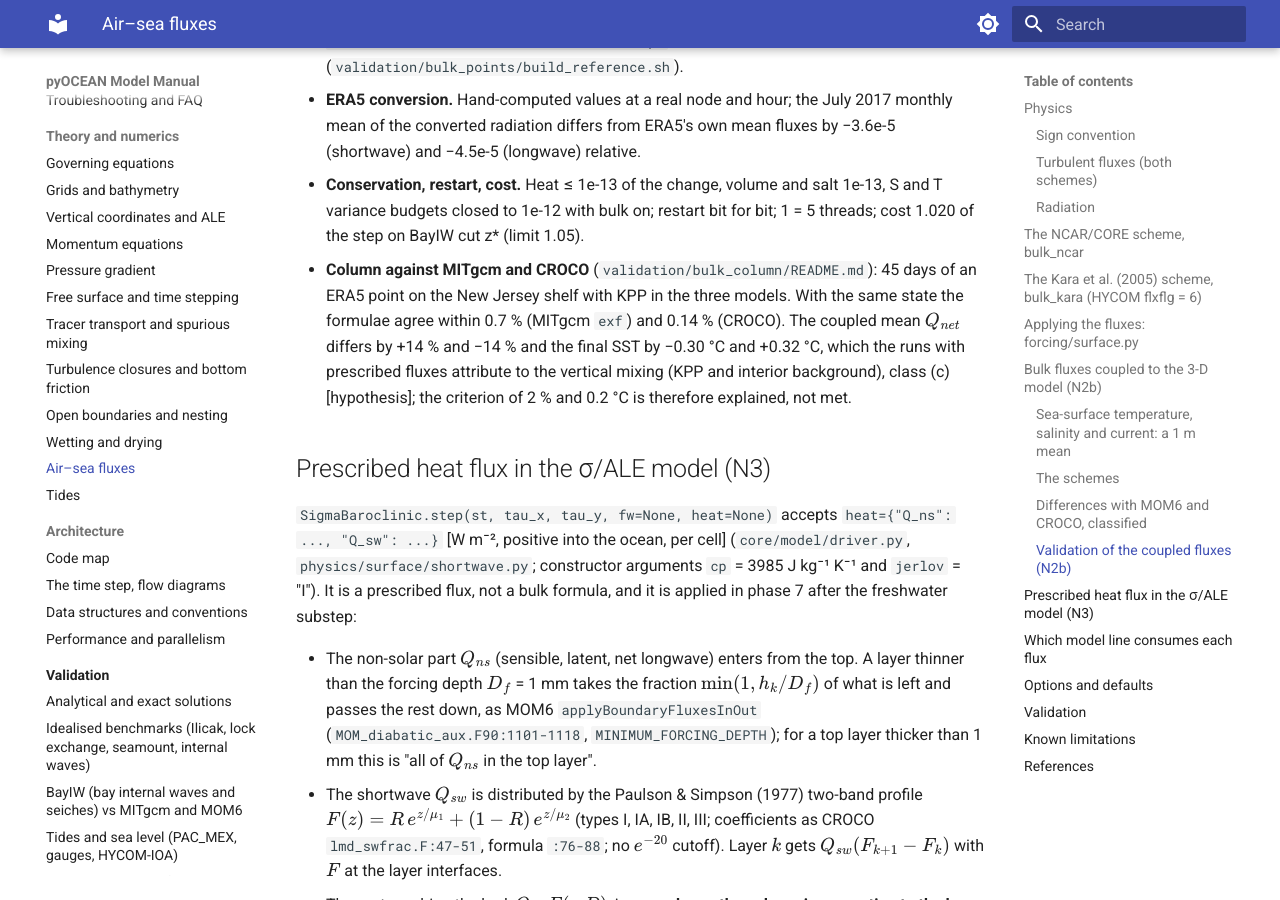
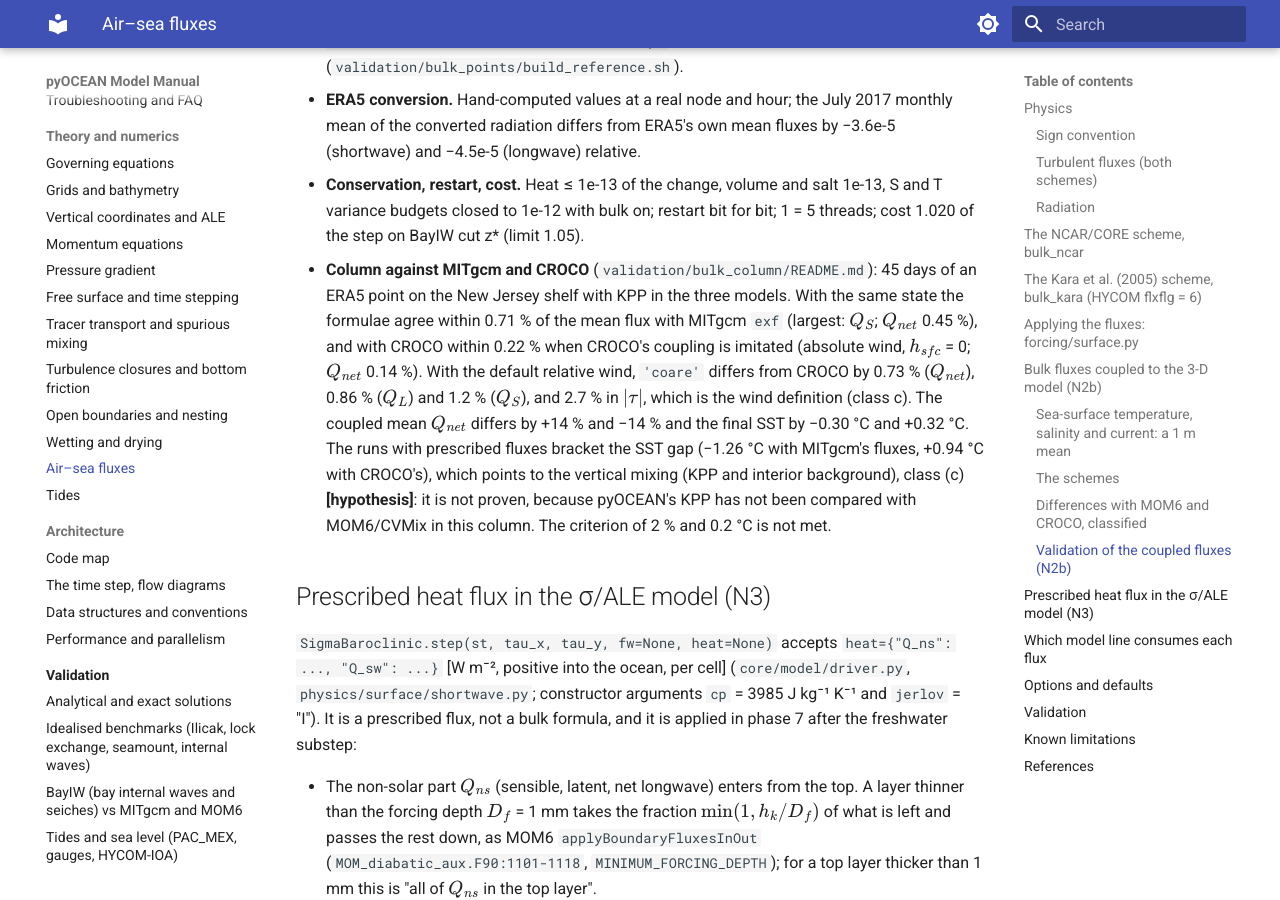
Before and after one commit to Estebanovich/pyOCEAN, an MkDocs documentation site: the page built from docs/manual/theory/air-sea-fluxes.md, in a window 1280 px wide and 900 px high, scrolled down 9676 px. Built offline with MkDocs 1.6.1 and Material for MkDocs 9.7.7, drawn with Linux system fonts in a browser that asks for light colours; some of the changed text lies outside the part shown.

Commit message:
N2b task 8 fix round 1: SST gap stated as class (c) hypothesis, formula figures qualified, step line, TEOS-10 wording, ERA5 note
Co-Authored-By: Claude Opus 5.5 <noreply@anthropic.com>
Claude-Session: https://claude.ai/code/session_01DapNDveddxQLd53ugW9ton

```diff
--- a/docs/manual/theory/air-sea-fluxes.md
+++ b/docs/manual/theory/air-sea-fluxes.md
@@ -265,7 +265,7 @@ column. It is computed in the same way in σ, z\* and hybrid, so a horizontally
 SST in z\* and σ (measured identical; hybrid within the bounds derived in `tests/test_surface_fluxes_model.py`). MOM6
 takes the current from the first layer (`HMIX_UV_SFC_PROP` = 0); pyOCEAN averages it over the same 1 m, because a
 200 m top layer must not decide the relative wind. `h_uv_sfc=0` gives MOM6's choice. The mean is restricted to the layers
-a wet column needs to reach 1 m, which makes it cheap (8.5 ms per step on BayIW 560×352) and bit for bit equal to the
+a wet column needs to reach 1 m, which makes it cheap (8.5 ms per step on the BayIW cut, 198×159×50) and bit for bit equal to the
 full formula.
 
 ### The schemes
@@ -328,10 +328,14 @@ content changes by the flux to ≤ 1e-13 of the change in σ, z\* and hybrid, wi
 - **Conservation, restart, cost.** Heat ≤ 1e-13 of the change, volume and salt 1e-13, S and T variance budgets closed to
   1e-12 with bulk on; restart bit for bit; 1 = 5 threads; cost 1.020 of the step on BayIW cut z\* (limit 1.05).
 - **Column against MITgcm and CROCO** (`validation/bulk_column/README.md`): 45 days of an ERA5 point on the New Jersey
-  shelf with KPP in the three models. With the same state the formulae agree within 0.7 % (MITgcm `exf`) and 0.14 %
-  (CROCO). The coupled mean $Q_{net}$ differs by +14 % and −14 % and the final SST by −0.30 °C and +0.32 °C, which the
-  runs with prescribed fluxes attribute to the vertical mixing (KPP and interior background), class (c) [hypothesis]; the
-  criterion of 2 % and 0.2 °C is therefore explained, not met.
+  shelf with KPP in the three models. With the same state the formulae agree within 0.71 % of the mean flux with MITgcm `exf` (largest: $Q_S$; $Q_{net}$
+  0.45 %), and with CROCO within 0.22 % when CROCO's coupling is imitated (absolute wind, $h_{sfc}$ = 0; $Q_{net}$
+  0.14 %). With the default relative wind, `'coare'` differs from CROCO by 0.73 % ($Q_{net}$), 0.86 % ($Q_L$) and
+  1.2 % ($Q_S$), and 2.7 % in $|\tau|$, which is the wind definition (class c). The coupled mean $Q_{net}$ differs by +14 % and
+  −14 % and the final SST by −0.30 °C and +0.32 °C. The runs with prescribed fluxes bracket the SST gap (−1.26 °C
+  with MITgcm's fluxes, +0.94 °C with CROCO's), which points to the vertical mixing (KPP and interior background), class
+  (c) **[hypothesis]**: it is not proven, because pyOCEAN's KPP has not been compared with MOM6/CVMix in this column.
+  The criterion of 2 % and 0.2 °C is not met.
 
 ## Prescribed heat flux in the σ/ALE model (N3)
 
@@ -429,7 +433,9 @@ See also [Forcing and column checks](../validation/components.md).
 
 - Since N2b the bulk formulae are coupled to `SigmaBaroclinic` (section above). The coupled run is not yet judged against
     observations (project 4 of the regional chain), and in the ERA5 column the mean fluxes and SST differ from MITgcm
-    and CROCO by 14 % and 0.3 °C, explained by the vertical mixing, not by the bulk formula.
+    and CROCO by 14 % and 0.3 °C. The formula at the same state differs far less (≤ 0.9 %, apart from the wind
+    definition), and prescribed-flux runs bracket the gap, so the vertical mixing (KPP, interior background) is the
+    suspect, class (c) **[hypothesis]**, not proven.
 - COARE 3.0 exists only as CROCO's port (`'coare'`, with its quirks copied on purpose); the planned `bulk_coare30`
     (levelling-off stable functions) is not separate. `bulk_ncar` (`'ncar_ly04'`) is unreliable in weak wind with
     strongly stable air and has no fixed point for warm dry air (see the note above); `'ncar'` in the FMS form does not
```
Also changed, not shown: CLAUDE.md (+1 -1 lines), docs/design/vision_roadmap.md (+3 -3 lines), docs/manual/user-guide/configuration-reference.md (+1 -1 lines), docs/manual/user-guide/surface-forcing.md (+6 -2 lines).
